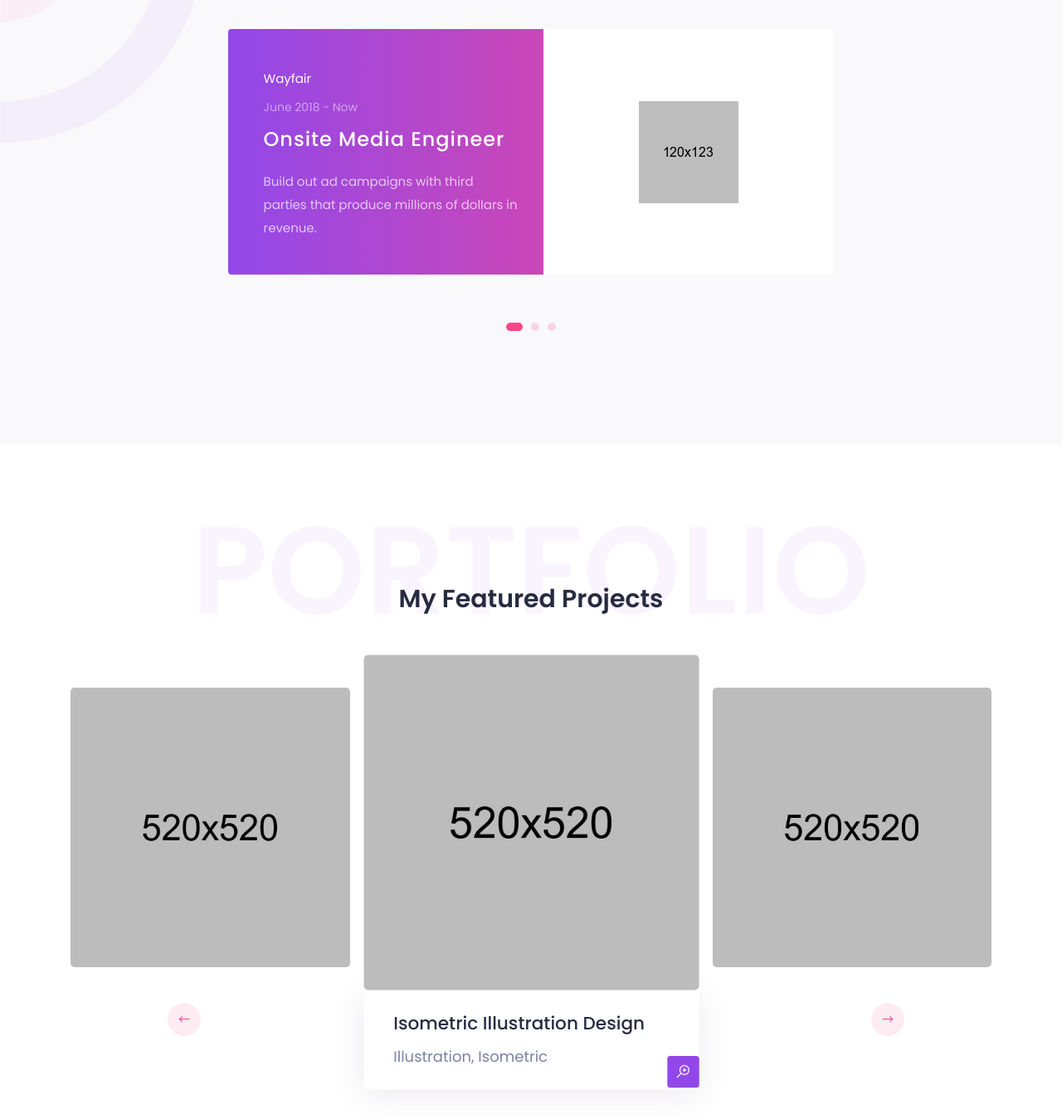
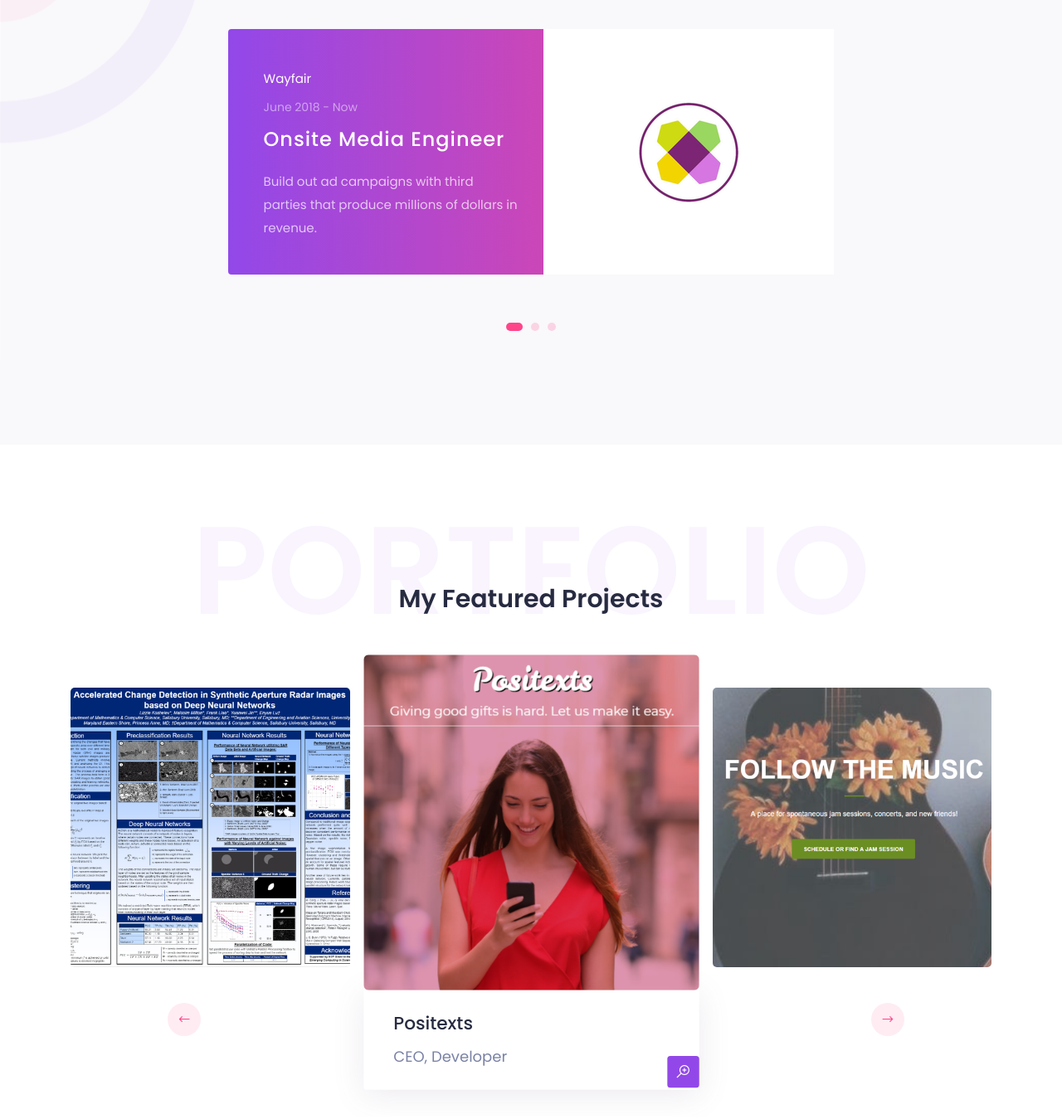
Before and after one commit to ekoshelev/ekoshelev.github.io, a plain HTML site: page src/index.html in a window 1280 px wide. Shown: the part 2520-3869 px from the top of the page at 83% size. Drawn offline with nearby package versions, Linux system fonts and the light colour scheme; some packages are replaced by stand-ins of ours; files that its build step writes are made by us from their sources.

Commit message:
fixed images

```diff
--- a/src/index.html
+++ b/src/index.html
@@ -251,7 +251,7 @@
                 </div>
                 <div class="col-lg-6 col-md-6 d-flex justify-content-center">
                   <div class="carousel-one-img alert-light d-flex align-items-center justify-content-center">
-                    <img src="img/google.png" class="img-fluid" alt="img">
+                    <img src="img/wayfairlogo.png" class="img-fluid" alt="img">
                   </div>
                 </div>
               </div>
@@ -268,7 +268,7 @@
                 </div>
                 <div class="col-lg-6 col-md-6 d-flex justify-content-center">
                   <div class="carousel-one-img alert-light d-flex align-items-center justify-content-center">
-                    <img src="img/google.png" class="img-fluid" alt="img">
+                    <img src="img/nsflogo.png" class="img-fluid" alt="img">
                   </div>
                 </div>
               </div>
@@ -285,7 +285,7 @@
                 </div>
                 <div class="col-lg-6 col-md-6 d-flex justify-content-center">
                   <div class="carousel-one-img alert-light d-flex align-items-center justify-content-center">
-                    <img src="img/google.png" class="img-fluid" alt="img">
+                    <img src="img/nsflogo.png" class="img-fluid" alt="img">
                   </div>
                 </div>
               </div>
@@ -307,6 +307,33 @@
       <div class="row">
         <div class="col-lg-12">
           <div class="owl-carousel carousel-two">
+            <div class="card p-top-40 m-bottom-80">
+              <div class="carousel-two-img alert-light d-flex align-items-center">
+                <a href="img/positexts.png" class="hoverZoomLink"><img src="img/positexts.png" alt="img">
+                  <span><i class="la la-search-plus"></i></span>
+                </a>
+              </div>
+              <div class="carousel-two-details">
+                <a href="https://www.sendpositexts.com">
+                  <h4>Positexts</h4>
+                </a>
+                <p>CEO, Developer</p>
+              </div>
+            </div>
+            <div class="card p-top-40 m-bottom-80">
+              <div class="carousel-two-img alert-light d-flex align-items-center">
+                <a href="img/followthemusic.png" class="hoverZoomLink"><img src="img/followthemusic.png" alt="img">
+                  <span><i class="la la-search-plus"></i></span>
+                </a>
+              </div>
+              <div class="carousel-two-details">
+                <a href="https://follow-the-music-develop.herokuapp.com/">
+                  <h4>Follow The Music</h4>
+                </a>
+                <p>Developer</p>
+              </div>
+            </div>
+
             <div class="card p-top-40 m-bottom-80">
               <div class="carousel-two-img alert-light d-flex align-items-center">
                 <a href="img/portfolio-1.jpg" class="hoverZoomLink"><img src="img/portfolio-1.jpg" alt="img">
@@ -348,41 +375,15 @@
             </div>
             <div class="card p-top-40 m-bottom-80">
               <div class="carousel-two-img alert-light d-flex align-items-center">
-                <a href="img/portfolio-1.jpg" class="hoverZoomLink"><img src="img/portfolio-1.jpg" alt="img">
+                <a href="img/sarposter.png" class="hoverZoomLink"><img src="img/sarposter.png" alt="img">
                   <span><i class="la la-search-plus"></i></span>
                 </a>
               </div>
               <div class="carousel-two-details">
-                <a href="">
-                  <h4>Isometric Illustration Design</h4>
+                <a href="https://github.com/ekoshelev/REU-AcceleratedChangeDetectioninSARImages/tree/master/REU%20All%20Files">
+                  <h4>Neural Network Research</h4>
                 </a>
-                <p>Illustration, Isometric</p>
-              </div>
-            </div>
-            <div class="card p-top-40 m-bottom-80">
-              <div class="carousel-two-img alert-light d-flex align-items-center">
-                <a href="img/portfolio-2.jpg" class="hoverZoomLink"><img src="img/portfolio-2.jpg" alt="img">
-                  <span><i class="la la-search-plus"></i></span>
-                </a>
-              </div>
-              <div class="carousel-two-details">
-                <a href="">
-                  <h4>Isometric Illustration Design</h4>
-                </a>
-                <p>Illustration, Isometric</p>
-              </div>
-            </div>
-            <div class="card p-top-40 m-bottom-80">
-              <div class="carousel-two-img alert-light d-flex align-items-center">
-                <a href="img/portfolio-3.jpg" class="hoverZoomLink"><img src="img/portfolio-3.jpg" alt="img">
-                  <span><i class="la la-search-plus"></i></span>
-                </a>
-              </div>
-              <div class="carousel-two-details">
-                <a href="">
-                  <h4>Isometric Illustration Design</h4>
-                </a>
-                <p>Illustration, Isometric</p>
+                <p>Researcher</p>
               </div>
             </div>
           </div>
@@ -469,7 +470,7 @@
         </div>
       </div>
     </div>
-  </section><!-- ends: .testimonial --> --> -->
+  </section><! ends: .testimonial -->
   <!-- Start blog -->
   <!-- <section class="blog p-top-105" id="blog">
     <div class="col-lg-8 offset-lg-2 text-center">
@@ -532,11 +533,11 @@
           </div>
         </div>
       </div>
-    </div><!-- ends: .blog --> -->
+    </div><!-- ends: .blog -->
     <!-- <div class="col-lg-12 text-center m-top-35">
       <a class="btn btn-primary gradient-one" href="blog_grid_one.html">More Articles</a>
     </div>
-  </section><!-- ends: .blog --> -->
+  </section><!-- ends: .blog -->
   <footer class="footer m-top-150">
     <div class="container">
       <div class="row">
```
Also changed, not shown: src/img/followthemusic.png (added), src/img/nsflogo.png (added), src/img/positexts.png (added), src/img/sarposter.png (added), src/img/wayfairlogo.png (added).
